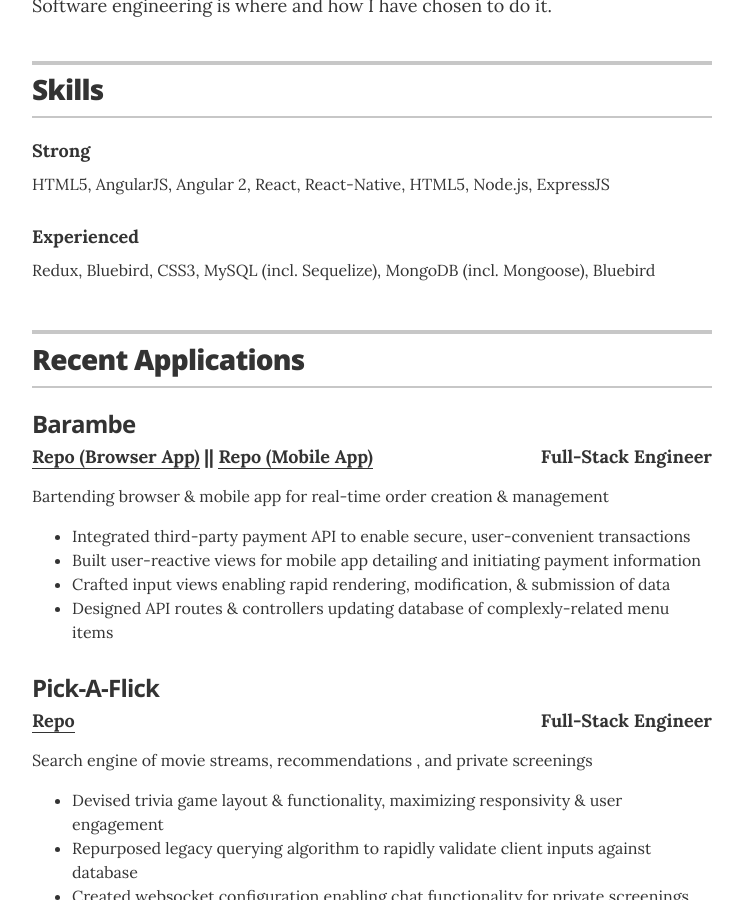
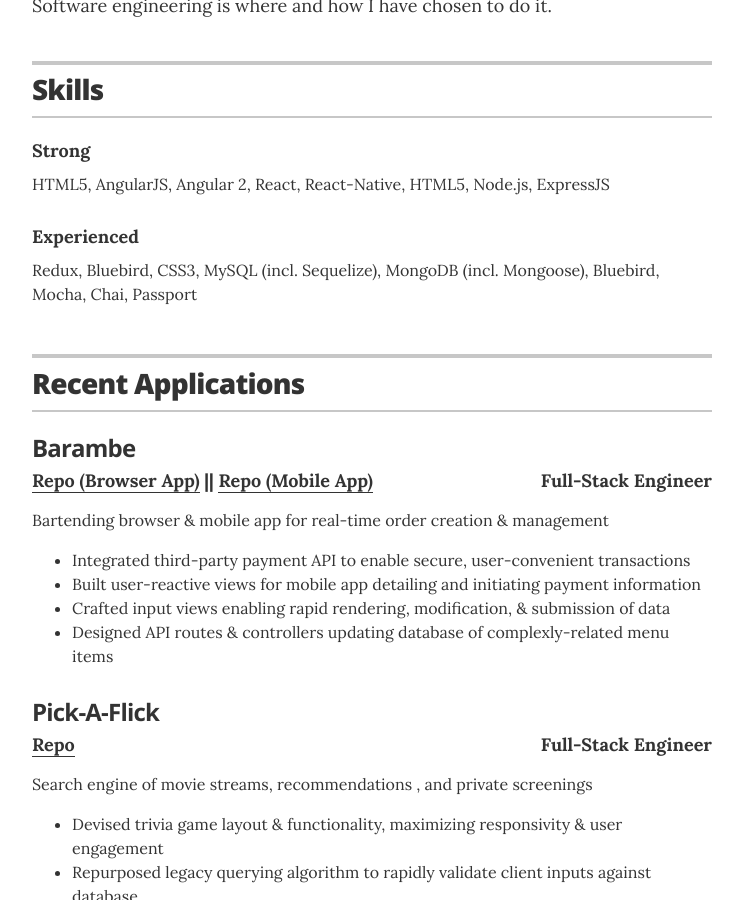
Before and after one commit to LeatherGreenGargoyle/leathergreengargoyle.github.io, a Jekyll site: the page built from index.html, in a window 1280 px wide and 900 px high, scrolled down 766 px. Shown: the whole window, without its empty margins (268-1011 px from the left). Built offline with Jekyll 4.4.1, drawn with Linux system fonts in a browser that asks for light colours; some of the changed text lies outside the part shown.

Commit message:
refactor recognition section into skills

```diff
--- a/_data/skills.yml
+++ b/_data/skills.yml
@@ -5,4 +5,4 @@
 
 # Craft beer brewing
 - skill: Experienced
-  description: Redux, Bluebird, CSS3, MySQL (incl. Sequelize), MongoDB (incl. Mongoose), Bluebird
+  description: Redux, Bluebird, CSS3, MySQL (incl. Sequelize), MongoDB (incl. Mongoose), Bluebird, Mocha, Chai, Passport
--- a/_layouts/resume.html
+++ b/_layouts/resume.html
@@ -122,22 +122,20 @@
       <!-- end Projects -->
       {% endif %}
 
-
-
       {% if site.resume_section_recognition %}
       <!-- begin Recognition -->
       <section class="content-section">
 
         <header class="section-header">
-          <h2>Recognition</h2>
+          <h2>Experience</h2>
         </header>
 
         {% for recognition in site.data.recognitions %}
-        <div class="resume-item">
-          <h3 class="resume-item-title" itemprop="award">{{ recognition.award }}</h3>
-          <h4 class="resume-item-details">{{ recognition.organisation }} &bull; {{ recognition.year }}</h4>
-          <p class="resume-item-copy">{{ recognition.summary }}</p>
-        </div>
+        <div class="resume-item" itemscope itemprop="worksFor" itemtype="http://schema.org/Organization">
+          <h3 class="resume-item-title" itemprop="name">{{ recognition.company }}</h3>
+          <h4 class="resume-item-details" itemprop="description"><span style="display: block; float:left;">{{ recognition.position }}</span><span style="display: block; float:right;">{{ recognition.duration }}</span></h4><br/>
+          <p class="resume-item-copy" style="clear: both;">{{ recognition.summary }}</p>
+        </div><!-- end of resume-item -->
         {% endfor %}
 
       </section>
```
